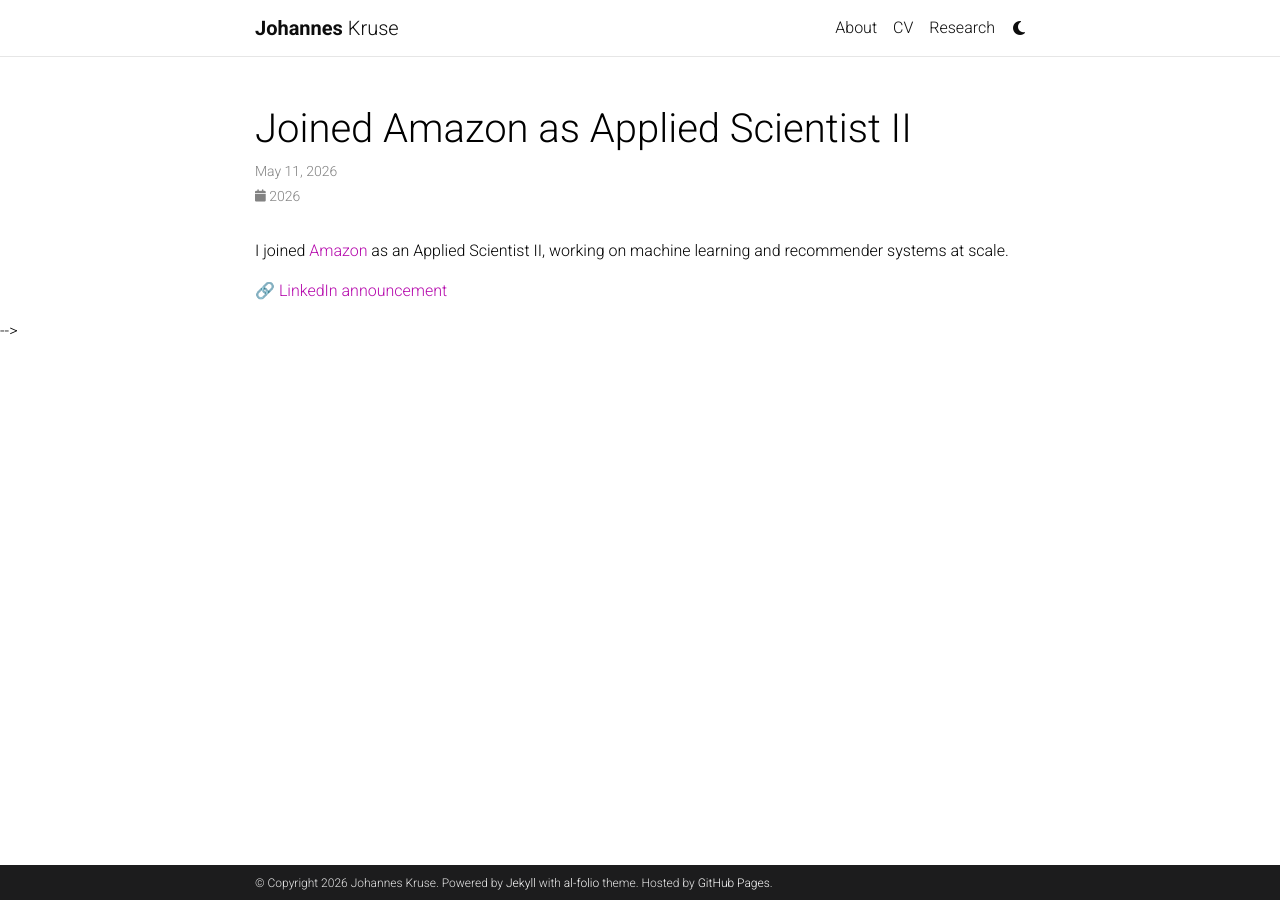
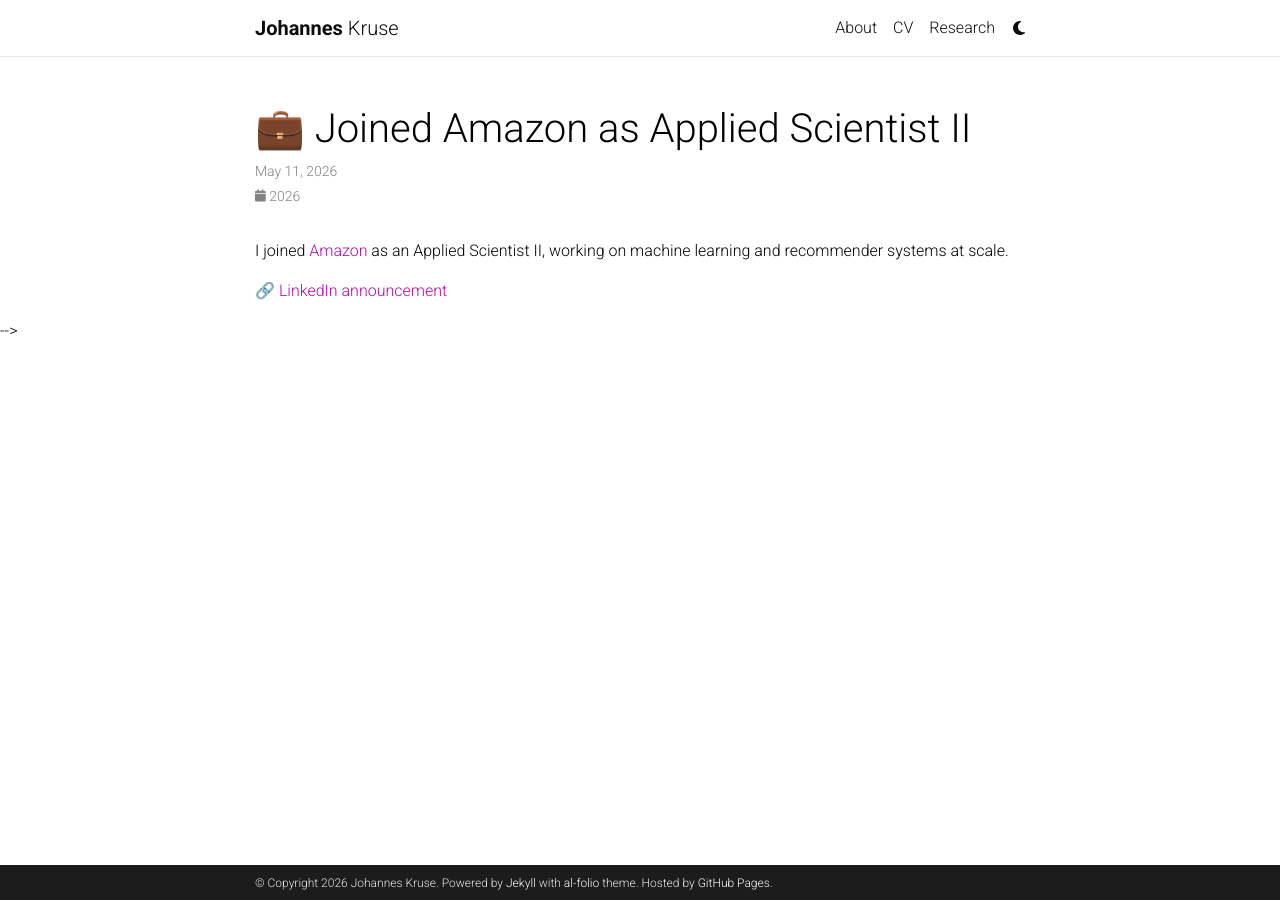
Before and after one commit to johanneskruse/johanneskruse.github.io, a Jekyll site: the page built from _news/2026_05_11_joined_amazon.md, in a window 1280 px wide. Built offline with Jekyll 4.4.1, drawn with Linux system fonts in a browser that asks for light colours; comment, search, counter and statistics services are not loaded; a style sheet for code colours, icons or effects is not loaded.

Commit message:
minor to job update

```diff
--- a/_news/2026_05_11_joined_amazon.md
+++ b/_news/2026_05_11_joined_amazon.md
@@ -1,6 +1,6 @@
 ---
 layout: post
-title: Joined Amazon as Applied Scientist II
+title: 💼 Joined Amazon as Applied Scientist II
 date: 2026-05-11 12:00:00-0000
 inline: false
 ---
```
